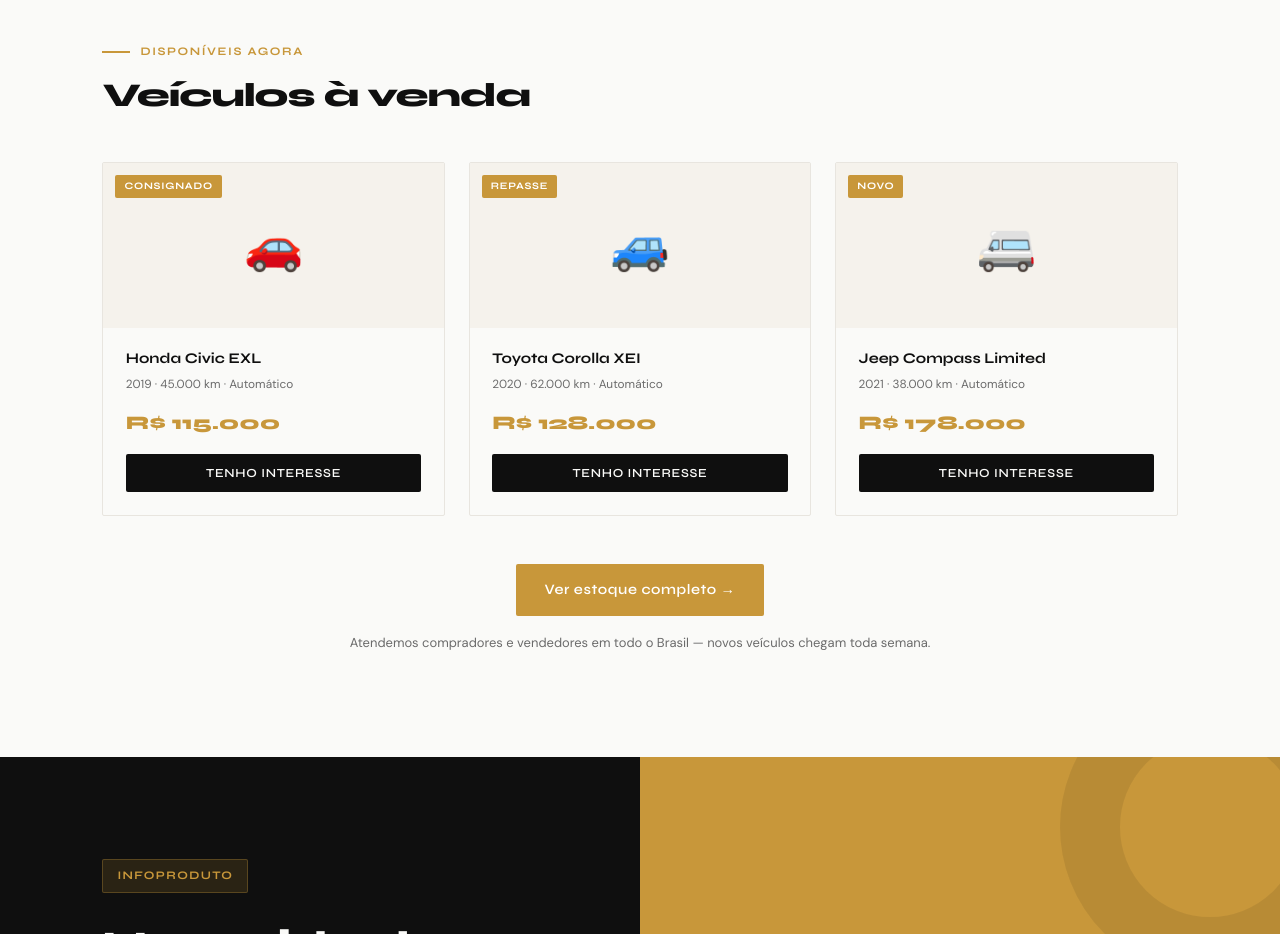
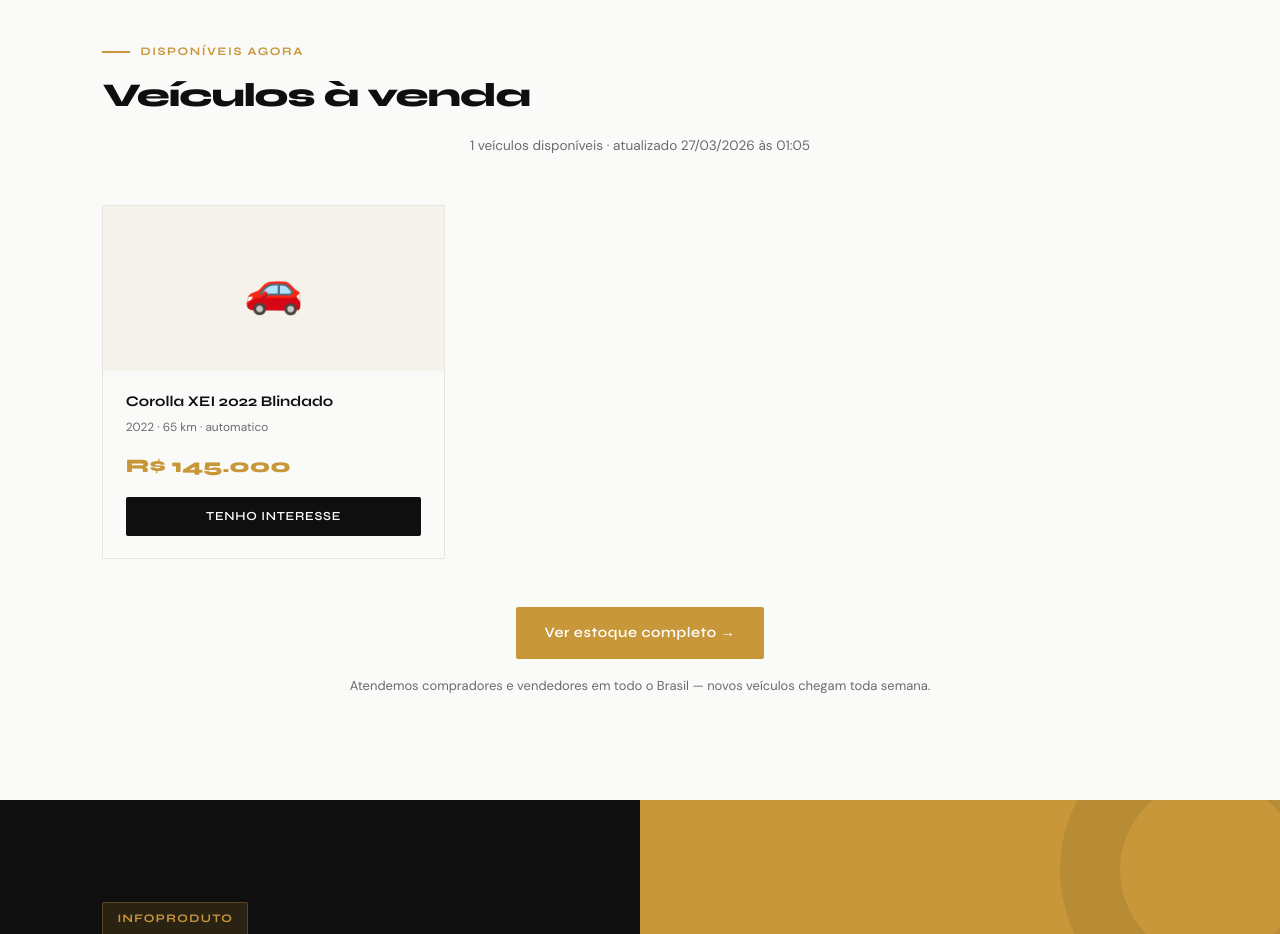
Before and after one commit to luizmpjr-code/lm-autosolutions, a plain HTML site: page index.html in a window 1280 px wide. Shown: the part 4840-5774 px from the top of the page. Drawn offline with Linux system fonts and the light colour scheme.

Commit message:
Vitrine dinamica — 27/03/2026 01:33

```diff
--- a/index.html
+++ b/index.html
@@ -386,20 +386,36 @@
 <section id="veiculos">
   <div class="section-label">Disponíveis agora</div>
   <h2 class="section-title">Veículos à venda</h2>
-  <div class="veiculos-grid">
-    <div class="veiculo-card">
-      <div class="veiculo-img">🚗<div class="veiculo-badge">Consignado</div></div>
-      <div class="veiculo-body"><div class="veiculo-title">Honda Civic EXL</div><div class="veiculo-meta">2019 · 45.000 km · Automático</div><div class="veiculo-price">R$ 115.000</div><a href="https://wa.me/5521968111066" class="veiculo-btn">Tenho interesse</a></div>
-    </div>
-    <div class="veiculo-card">
-      <div class="veiculo-img">🚙<div class="veiculo-badge">Repasse</div></div>
-      <div class="veiculo-body"><div class="veiculo-title">Toyota Corolla XEI</div><div class="veiculo-meta">2020 · 62.000 km · Automático</div><div class="veiculo-price">R$ 128.000</div><a href="https://wa.me/5521968111066" class="veiculo-btn">Tenho interesse</a></div>
-    </div>
-    <div class="veiculo-card">
-      <div class="veiculo-img">🚐<div class="veiculo-badge">Novo</div></div>
-      <div class="veiculo-body"><div class="veiculo-title">Jeep Compass Limited</div><div class="veiculo-meta">2021 · 38.000 km · Automático</div><div class="veiculo-price">R$ 178.000</div><a href="https://wa.me/5521968111066" class="veiculo-btn">Tenho interesse</a></div>
-    </div>
+  <p id="estoque-info" style="text-align:center;font-size:0.85rem;color:var(--gray);margin-bottom:1rem"></p>
+  <div class="veiculos-grid" id="vitrine-veiculos">
+    <div style="grid-column:1/-1;text-align:center;padding:2rem;color:var(--gray)">Carregando estoque...</div>
   </div>
+  <script>
+  fetch('https://raw.githubusercontent.com/luizmpjr-code/lm-autosolutions/main/estoque.json?v=' + Date.now())
+    .then(r => r.json())
+    .then(data => {
+      const grid = document.getElementById('vitrine-veiculos');
+      const info = document.getElementById('estoque-info');
+      if (!data.veiculos || data.veiculos.length === 0) {
+        grid.innerHTML = '<div style="grid-column:1/-1;text-align:center;padding:2rem"><p>Consulte o estoque pelo WhatsApp.</p><a href="https://wa.me/5521968111066" class="btn-primary" style="display:inline-block;margin-top:1rem">Ver estoque</a></div>';
+        return;
+      }
+      if (info) info.textContent = data.total + ' veículos disponíveis · atualizado ' + data.atualizado;
+      grid.innerHTML = data.veiculos.slice(0,6).map(v => `
+        <div class="veiculo-card">
+          ${v.imagem ? `<div class="veiculo-img" style="padding:0;height:200px"><img src="${v.imagem}" alt="${v.titulo}" style="width:100%;height:100%;object-fit:cover"></div>` : '<div class="veiculo-img">🚗</div>'}
+          <div class="veiculo-body">
+            <div class="veiculo-title">${v.titulo}</div>
+            <div class="veiculo-meta">${v.detalhes}</div>
+            <div class="veiculo-price">${v.preco}</div>
+            <a href="https://wa.me/5521968111066?text=Interesse+em:+${encodeURIComponent(v.titulo)}" class="veiculo-btn" target="_blank">Tenho interesse</a>
+          </div>
+        </div>`).join('');
+    })
+    .catch(() => {
+      document.getElementById('vitrine-veiculos').innerHTML = '<div style="grid-column:1/-1;text-align:center;padding:2rem"><a href="https://wa.me/5521968111066" class="btn-primary">(21) 96811-1066</a></div>';
+    });
+  </script>
   <div class="veiculos-cta">
     <a href="https://wa.me/5521968111066" class="btn-primary">Ver estoque completo →</a>
     <p class="veiculos-note">Atendemos compradores e vendedores em todo o Brasil — novos veículos chegam toda semana.</p>
```
